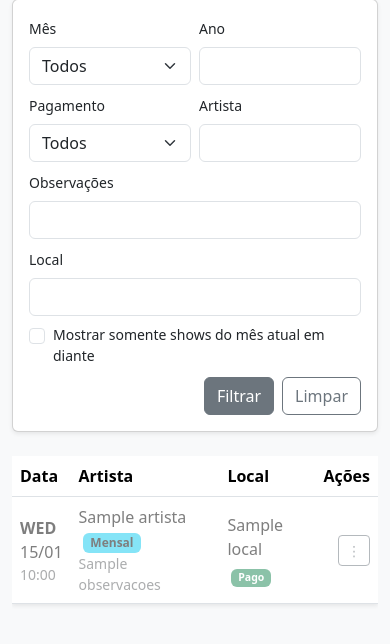
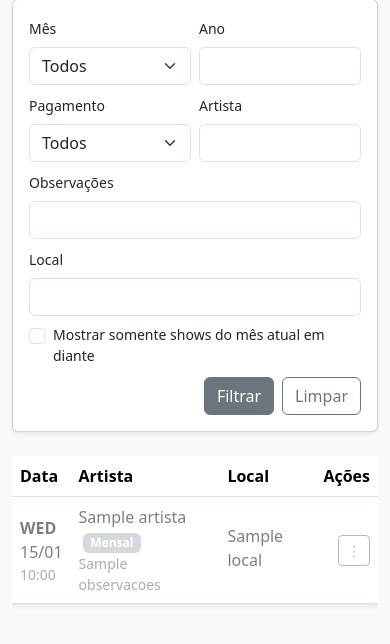
Before and after one commit to rafarodriguespiano-maker/agendashows, a Spring app: template src/main/resources/templates/shows/list.html in a window 390 px wide. Shown: the part 233-877 px from the top of the page. Run offline with Thymeleaf, Linux system fonts and the light colour scheme; the template is opened without the code that fills it: most values are stand-ins (such as "Sample title", 1, 10 or a date in 2020); data that the repository does not hold is empty; some of the project's set-up classes (security, data sources, template engines, error pages and the like) are left out, and stand-ins take their place.

Commit message:
style(shows): Diferencia status de pagamento entre shows futuros e passados
- Exibe badge "Previsto" para shows futuros não pagos e mantém "Não pago" em vermelho para shows passados na listagem, no mobile e no desktop
- Adiciona estilo em base.html para deixar o badge "Mensal" em tons de cinza nos shows já ocorridos

```diff
--- a/src/main/resources/templates/fragments/base.html
+++ b/src/main/resources/templates/fragments/base.html
@@ -20,6 +20,12 @@
 
         tr.show-passado:hover > td {
             opacity: 0.85;
+        }
+
+        /* Badge "Mensal" de shows já ocorridos: tons de cinza */
+        tr.show-passado .badge.text-bg-info {
+            background-color: var(--bs-gray-500) !important;
+            color: #fff !important;
         }
 
         @media (min-width: 992px) {
--- a/src/main/resources/templates/shows/list.html
+++ b/src/main/resources/templates/shows/list.html
@@ -103,14 +103,16 @@
                     <span th:text="${show.local}"></span>
                     <span class="d-lg-none d-block small mt-1 text-nowrap">
                         <span class="text-muted" th:text="${show.cache != null ? #numbers.formatCurrency(show.cache) : '-'}"></span>
-                        <span class="badge ms-1 align-middle" th:classappend="${show.pago} ? 'bg-success' : 'bg-secondary'"
-                              th:text="${show.pago} ? 'Pago' : 'Não pago'"></span>
+                        <span class="badge ms-1 align-middle"
+                              th:classappend="${show.pago ? 'bg-success' : (show.passado ? 'bg-danger-subtle text-danger-emphasis' : 'bg-secondary')}"
+                              th:text="${show.pago ? 'Pago' : (show.passado ? 'Não pago' : 'Previsto')}"></span>
                     </span>
                 </td>
                 <td class="d-none d-lg-table-cell">
                     <span class="d-block" th:text="${show.cache != null ? #numbers.formatCurrency(show.cache) : '-'}"></span>
-                    <span class="badge mt-1" th:classappend="${show.pago} ? 'bg-success' : 'bg-secondary'"
-                          th:text="${show.pago} ? 'Pago' : 'Não pago'"></span>
+                    <span class="badge mt-1"
+                          th:classappend="${show.pago ? 'bg-success' : (show.passado ? 'bg-danger-subtle text-danger-emphasis' : 'bg-secondary')}"
+                          th:text="${show.pago ? 'Pago' : (show.passado ? 'Não pago' : 'Previsto')}"></span>
                 </td>
                 <td class="text-end text-nowrap">
                     <div class="d-none d-lg-inline-flex gap-1">
```
